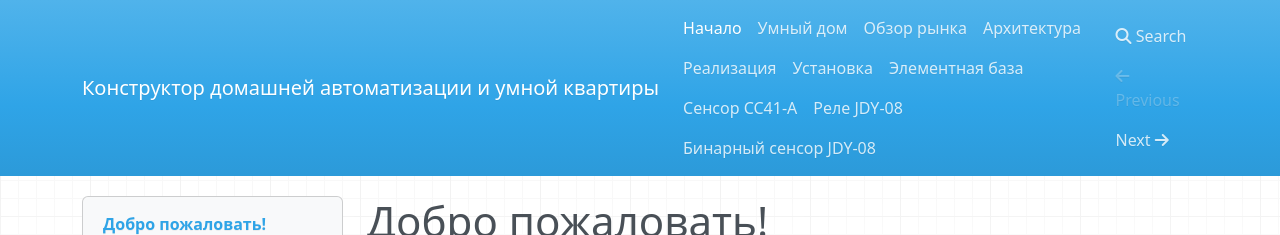
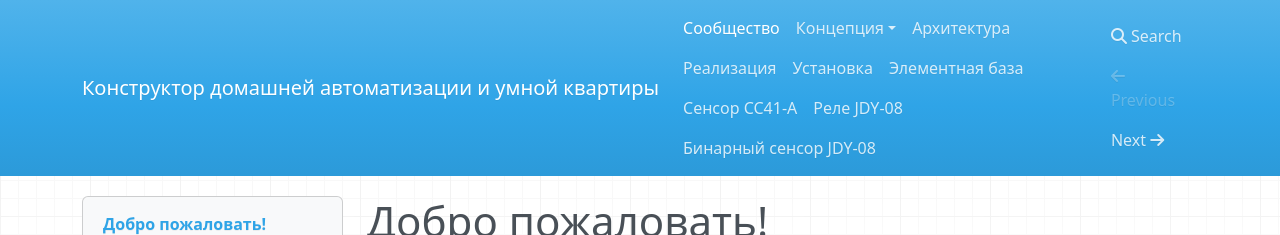
Before and after one commit to cutecare/cutecare-docs, an MkDocs documentation site: the page built from docs/index.md, in a window 1280 px wide. Shown: the top 235 px of the page. Built offline with MkDocs 1.6.1, drawn with Linux system fonts in a browser that asks for light colours; nearby versions of some CDN libraries; old or Windows-style settings are respelled for this version of MkDocs.

Commit message:
Update mkdocs.yml

```diff
--- a/mkdocs.yml
+++ b/mkdocs.yml
@@ -1,9 +1,9 @@
 site_name: Конструктор домашней автоматизации и умной квартиры
 docs_dir: docs
 pages:
-    - 'Начало': 'index.md'
-    - 'Умный дом': 'Введение.md'
-    - 'Обзор рынка': 'Обзор рынка.md'
+    - 'Сообщество': 'index.md'
+    - ['Умный дом', 'Концепция', 'Введение.md']
+    - ['Обзор рынка', 'Концепция', 'Обзор рынка.md']
     - 'Архитектура': 'Архитектура.md'
     - 'Реализация': 'Реализация.md'
     - 'Установка': 'Установка.md'
```
